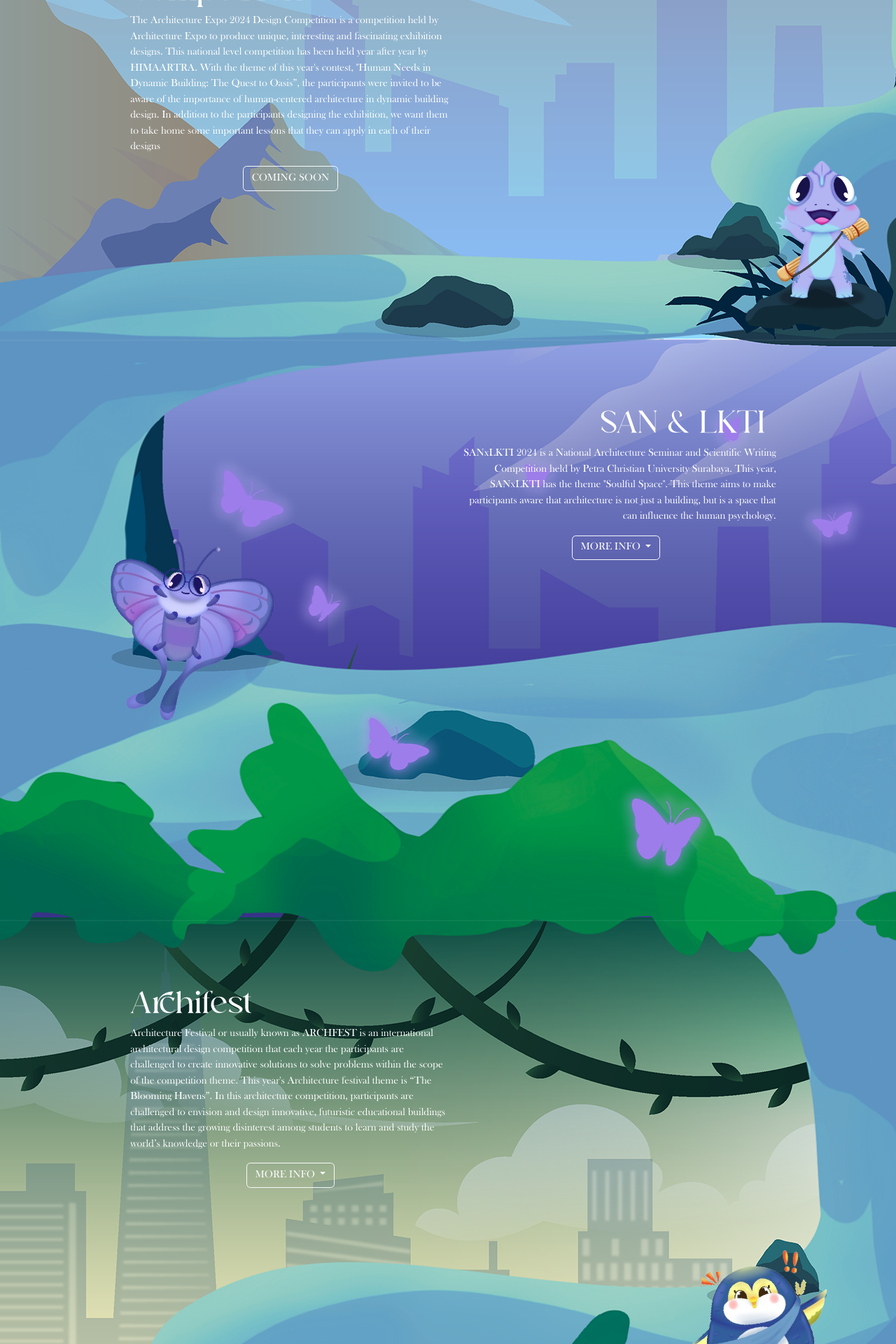
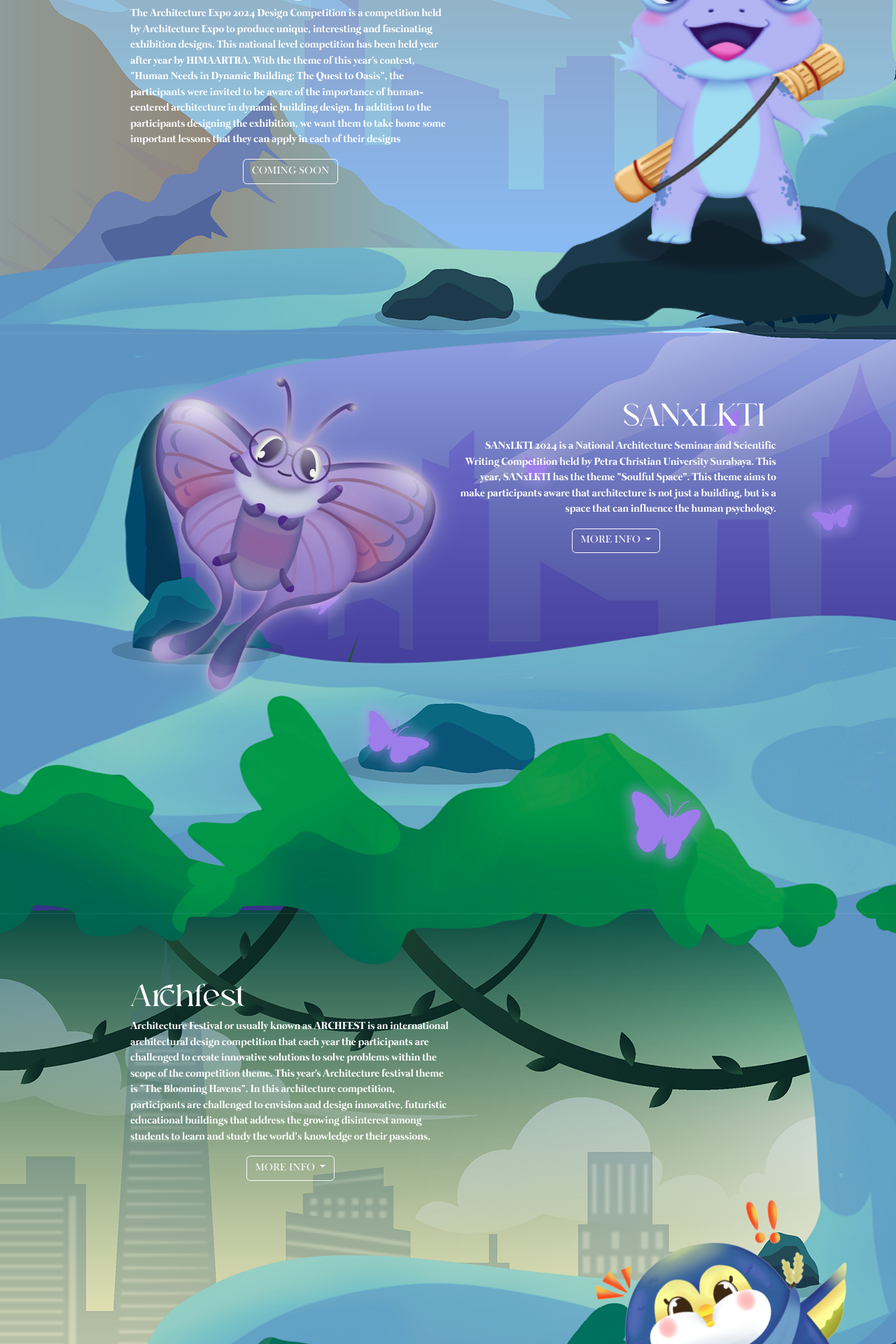
Before and after one commit to IT-ArchiExpo-2024/AE24, a PHP site: page / in a window 1280 px wide. Shown: the part 2840-4760 px from the top of the page at 70% size. Run offline with PHP 8.4, Linux system fonts and the light colour scheme; some web fonts are replaced.

Commit message:
revisi h-3 publish

```diff
--- a/archifest.php
+++ b/archifest.php
@@ -21,7 +21,7 @@
     <div class="row d-flex align-items-center justify-content-start w-75 mx-auto transblur" style="z-index: 1;">
         <div class="col-12 d-flex align-items-center justify-content-start text-start ms-3">
             <h1 class="desc">
-                <span class="subJudul tw">Archifest</span>
+                <span class="subJudul tw">Archfest</span>
             </h1>
         </div>
 
@@ -46,4 +46,4 @@
             </div>
         </div>
     </div>
-    <img class="position-absolute bottom-0 end-0 mb-3 me-3" src="assets/maskot/MASCOT WEBAsset 4.png" alt="" style="width: 350px; z-index: 0;">
+    <img class="position-absolute bottom-0 end-0 mb-3 me-3" src="assets/maskot/Pose nunjuk.png" alt="" style="width: 450px; z-index: 0; transform: rotate(-20deg)">
--- a/asf.php
+++ b/asf.php
@@ -43,7 +43,7 @@
     <div class="row d-flex align-items-center justify-content-start w-75 mx-auto transblur" style="z-index: 1;">
         <div class="col-12 d-flex align-items-center justify-content-start text-start ms-3">
             <h1 class="desc">
-                <span class="subJudul tw">ASF</span>
+                <span class="subJudul tw">Architectural Sketch Fair</span>
             </h1>
         </div>
 
@@ -88,7 +88,7 @@
             </div>
         </div>
     </div> -->
-    <img class="position-absolute bottom-0 end-0 mb-3 me-3" src="assets/maskot/MASCOT WEBAsset 6.png" alt="" style="width: 250px; z-index: 0;;">
+    <img class="position-absolute bottom-0 end-0 mb-3 me-3" src="assets/maskot/MASCOT WEBAsset 6.png" alt="" style="width: 450px; z-index: 0;;">
 </body>
 
 </html>
--- a/gada.php
+++ b/gada.php
@@ -43,12 +43,15 @@
     <div class="row d-flex align-items-center justify-content-end w-75 mx-auto transblur" style="z-index: 1;">
         <div class="col-12 d-flex align-items-center justify-content-end text-end me-3">
             <h1 class="desc">
-                <span class="subJudul tw">GADA</span>
+                <span class="subJudul tw" style="">GADA</span>
+                <br>
+                <span class="subJudul tw" style="font-size: 25px;  ">Geest Van de Architectuur</span>
+                <!-- <span class="subJudul tw">GADA - Geest Van de Architectuur</span> -->
             </h1>
         </div>
 
-        <div class="col-lg-6 ms-3 md-8 d-flex flex-column align-items-center justify-content-start ms-2 text-end" style="z-index: 1;">
-            <span class="keterangan tw">
+        <div class="col-lg-6 ms-3 md-8 d-flex flex-column align-items-center justify-content-center ms-2 text-end" style="z-index: 1;">
+            <span class="keterangan tw" style="">
                 Geest Van de Architectuur (GADA) a photography competition where participants will be "Unveiling
                 Extraordinary Spaces" through Architecture. These spaces would be photographed and documented into
                 the competition where it will be judged by Architectural roles. Each photograph will express each
@@ -85,7 +88,7 @@
             </div>
         </div>
     </div> -->
-    <img class="position-absolute  start-0 mb-3 ms-3" src="assets/maskot/MASCOT WEBAsset 5.png" alt="" style="width: 300px; bottom: 150px; z-index: 0;">
+    <img class="position-absolute  start-0 mb-3 ms-3" src="assets/maskot/MASCOT WEBAsset 5.png" alt="" style="width: 400px; bottom: 150px; z-index: 0;">
 </body>
 
 </html>
--- a/index.php
+++ b/index.php
@@ -27,6 +27,11 @@
         src: url('assets/fonts/Aurora.otf');
     }
 
+    @font-face {
+        font-family: Mermaid;
+        src: url('assets/fonts/Mermaid1001.ttf');
+    }
+
     .title {
         font-family: JustCosmic;
         margin-left: 50px;
@@ -41,7 +46,7 @@
     }
 
     .keterangan {
-        font-family: Baskerville;
+        font-family: Mermaid;
     }
 
     .tw {
@@ -429,19 +453,17 @@
 
     <?php include "navbar.php" ?>
 
-    <section class="home" id="home">
-        <div>
-            <h1 class="title tw">
-                <div class="journey col">
-                    THE JOURNEY TO
+    <section class="home" id="home" style="padding-top: 100px;">
+        <div class="d-flex justify-content-center">
+            <!-- <h1 class="title tw">
+                <div class="journey col d-flex align-items-center justify-content-center">
+                    ARCHIEXPO '24
                 </div>
                 <div class="oasis col">
-                    OASIS
+                    THE QUEST TO OASIS
                 </div>
-                <div class="col">
-                    - ARCHIEXPO 24 -
-                </div>
-            </h1>
+            </h1> -->
+            <img src="assets/Judul.png" alt="" style="" class="imageJ">
         </div>
     </section>
 
@@ -490,7 +512,7 @@
                 <h1 class="desc">
                     <span class="subJudul tw">ArchiExpo Exhibition</span>
                     <br>
-                    <span class="subJudul tw">Competition</span>
+                    <span class="subJudul tw">Space Design Competition</span>
                 </h1>
             </div>
 
@@ -518,7 +540,7 @@
             </div>
         </div>
         <img class="position-absolute bottom-0 end-0 mb-3 me-3" src="assets/maskot/MASCOT WEBAsset 2.png" alt=""
-            style="width: 200px; z-index: 0">
+            style="width: 500px; z-index: 0">
     </section>
 
     <section class="sanLKTI position-relative" id="sanLKTI" style="padding-top: 10vh;">
--- a/navbar.php
+++ b/navbar.php
@@ -96,7 +96,7 @@
         }
 
         /* .header {
-            margin-bottom: 100px;
+            margin-bottom: 10000px;
         } */
     </style>
 </head>
@@ -125,18 +125,18 @@
                         <li class="nav-item ms-3">
                             <a class="nav-link text-white" href="#timeline">TIMELINE</a>
                         </li>
-                        <!-- <li class="nav-item ms-3">
+                        <li class="nav-item ms-3">
                             <a class="nav-link text-white" href="#merchs">MERCH</a>
-                        </li> -->
+                        </li>
                         <li class="nav-item dropdown navdrop ms-3" style="padding-left: 1px">
                             <a class="nav-link dropdown-toggle" href="#" role="button" data-bs-toggle="dropdown"
                                 aria-expanded="false">
                                 OUR EVENTS
                             </a>
                             <ul class="dropdown-menu dropdown-menu-end mt-lg-3">
-                                <li><a class="dropdown-item" href="#">Sayembara Archiexpo 23</a></li>
+                                <li><a class="dropdown-item" href="#">SAYEMBARA ARCHIEXPO 24</a></li>
                                 <li><a class="dropdown-item" href="#sanLKTI">SANxLKTI</a></li>
-                                <li><a class="dropdown-item" href="#archifest">ArchFest</a></li>
+                                <li><a class="dropdown-item" href="#archifest">ARCHFEST</a></li>
                                 <li><a class="dropdown-item" href="#gada">GADA</a></li>
                                 <li><a class="dropdown-item" href="#asf">ASF</a></li>
                             </ul>
--- a/san_lkti.php
+++ b/san_lkti.php
@@ -21,7 +21,7 @@
     <div class="row d-flex align-items-center justify-content-end w-75 mx-auto transblur" style="z-index: 1;">
         <div class="col-12 d-flex align-items-center justify-content-end text-end me-3">
             <h1 class="desc">
-                <span class="subJudul tw">SAN & LKTI</span>
+                <span class="subJudul tw">SANxLKTI</span>
             </h1>
         </div>
 
@@ -44,4 +44,4 @@
             </div>
         </div>
     </div>
-    <img class="position-absolute  start-0 mb-3 ms-3" src="assets/maskot/MASCOT WEBAsset 3.png" alt="" style="width: 500px; bottom: 150px; z-index: 0;">
+    <img class="position-absolute  start-0 mb-3 ms-3" src="assets/maskot/kupu-kupu.png" alt="" style="width: 750px; bottom: 150px; z-index: 0; transform: rotate(20deg)">
--- a/timeline.css
+++ b/timeline.css
@@ -67,11 +67,11 @@
     align-self: center;
 }
 .biru_gelap {
-    background-color: #00243d;
+    background-color: #584c9c;
     color: white;
 }
 .biru_muda {
-    background-color: #68a7c5;
+    background-color: #9094d4;
 }
 .test {
     background-color: black;
--- a/timeline.php
+++ b/timeline.php
@@ -139,17 +139,17 @@
             margin: 10px 0px;
         }
         .bgbgbg{
-            background-color: white;
+            background-color: transparent;
             display: flex;
             justify-content: center;
             align-self: center;
         }
         .biru_gelap{
-            background-color: #00243D;
+            background-color: #584c9c;
             color: white;
         }
         .biru_muda{
-            background-color: #68A7C5;
+            background-color: #9094d4;
         }
         .test{
             background-color: black;
@@ -262,35 +262,35 @@
 
 
     <div class="timelineee">
-        <h1 class="timeline_title">Timeline</h1>
+        <h1 class="timeline_title judul">TIMELINE</h1>
         <div class="countdown" >
             <span class="countdownn day" class="col">
                 <p class="row" id="day">dddd</p>
-                <p class="row row2">Days</p>
+                <p class="row row2 subJudul">Days</p>
             </span>
             <span class="countdownn"><p>|</p>
                 <p class="row row2">&#160</p></span>
             <span class="countdownn hour" class="col">
                 <p class="row" id="hour">hhhh</p>
-                <p class="row row2">Hours</p>
+                <p class="row row2 subJudul">Hours</p>
             </span>
             <span class="countdownn"><p>|</p>
                 <p class="row row2">&#160</p></span>
             <span class="countdownn minute" class="col">
                 <p class="row" id="minute">mmmm</p>
-                <p class="row row2">Minutes</p>
+                <p class="row row2 subJudul">Minutes</p>
             </span>
             <span class="countdownn"><p>|</p>
                 <p class="row row2">&#160</p></span>
             <span class="countdownn second" class="col">
                 <p class="row" id="second">ssss</p>
-                <p class="row row2">Seconds</p>
+                <p class="row row2 subJudul">Seconds</p>
             </span>
         </div>
 
         <div class="event_placeholder">
             <div class="bgbgbg">
-                <p id="eventss">testo</p>
+                <p id="eventss" style="color: white;">testo</p>
             </div>
         </div>
 
@@ -323,12 +323,12 @@
             </div>
 
             <div id="xAE24" class="city biru_gelap">
-            <h1>AE24</h1>
+            <h1 class="subJudul">AE24</h1>
             <!-- <p>To Be Announced</p> -->
             </div>
 
             <div id="xLKTI" class="city biru_muda" style="display:none">
-            <h1>SANxLKTI</h1>
+            <h1 class="subJudul">SANxLKTI</h1>
 
             <!-- Swiper -->
   <div class="swiper2 mySwiper">
@@ -362,7 +362,7 @@
             </div>
 
             <div id="xFEST" class="city biru_gelap" style="display:none">
-            <h1>17th Architecture Festival (ArchFest)</h1><!-- Swiper -->
+            <h1 class="subJudul">17th Architecture Festival (ArchFest)</h1><!-- Swiper -->
   <div class="swiper2 mySwiper">
     <div class="swiper-wrapper">
       <div class="swiper-slide swiper-slide2"><img src="" alt=""></div>
@@ -386,7 +386,7 @@
             </div>
 
             <div id="xGADA" class="city biru_muda" style="display:none">
-            <h1>Geest Van De Architectuur 2024 (GADA)</h1>
+            <h1 class="subJudul">Geest Van De Architectuur 2024 (GADA)</h1>
             <!-- Swiper -->
   <div class="swiper2 mySwiper">
     <div class="swiper-wrapper">
@@ -411,7 +411,7 @@
             </div>
 
             <div id="xASF" class="city biru_gelap" style="display:none">
-            <h1>Architectural Sketch Fair (ASF)</h1><!-- Swiper -->
+            <h1 class="subJudul">Architectural Sketch Fair (ASF)</h1><!-- Swiper -->
   <div class="swiper2 mySwiper">
     <div class="swiper-wrapper">
       <div class="swiper-slide swiper-slide2"><img src="" alt=""></div>
```
Also changed, not shown: other parts of index.php (+27 -8 lines), assets/Judul.png (added), assets/bg/architectsheet/Artboard_2_copy_8.png (added), assets/burung.gif (added), assets/fonts/Mermaid1001.ttf (added), assets/maskot/Pose nunjuk.png (added), assets/maskot/kupu-kupu.png (added).
